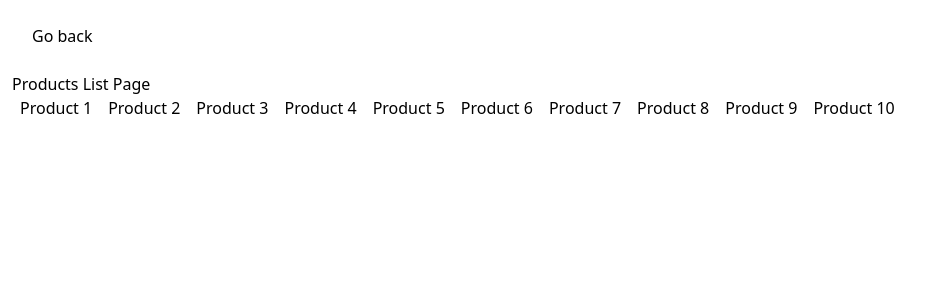
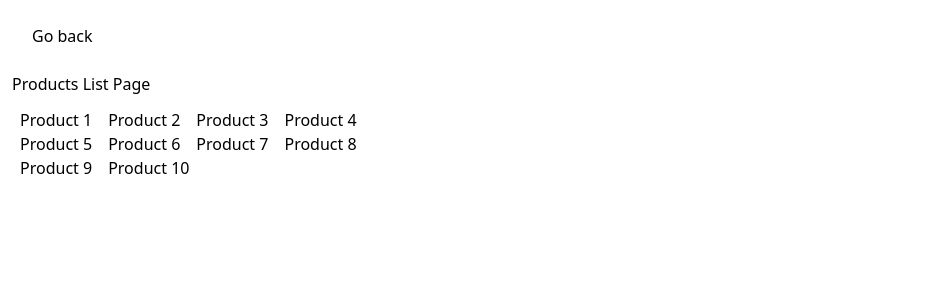
Before and after one commit to leumanuel12/hellonextapp, a Next.js app: page /product in a window 1280 px wide. Shown: the top 300 px of the page, without its empty margins (0-944 px from the left). Built offline with nearby package versions, Linux system fonts and the light colour scheme.

Commit message:
implemented router.push which is similar to useNavigate in react

```diff
--- a/src/pages/product/[productId]/index.js
+++ b/src/pages/product/[productId]/index.js
@@ -6,6 +6,11 @@ export default function ProductDetails() {
   const { productId } = router.query;
 
   console.log(productId);
+
+  function handleClick(){
+    alert('Order placed!');
+    router.push('/product'); //push is similar to useNavigate in react.
+  }
 
   return (
     <div className="m-3">
@@ -20,6 +25,11 @@ export default function ProductDetails() {
         </Link>
 
       <div>Product Details {productId}</div>
+
+      <button
+        className="mt-4 px-3 border border-gray-300 rounded-md"
+        onClick={() => handleClick() }
+        >Place order</button>
     </div>
   );
 }
--- a/src/pages/product/index.js
+++ b/src/pages/product/index.js
@@ -1,8 +1,7 @@
 import Link from "next/link";
 
 export default function ProductsList() {
-
-  const paths = [4,5,6,7,8,9,10]
+  const paths = [4, 5, 6, 7, 8, 9, 10];
 
   return (
     <div className="m-3">
@@ -14,26 +13,43 @@ export default function ProductsList() {
 
       <h2>Products List Page</h2>
 
+      <div className="max-w-sm inline-block mt-3">
+
+      <button>
         <Link className="p-2" href="/product/1">
           Product 1
         </Link>
+      </button>
+
+      <button>
         <Link className="p-2" href="/product/2">
           Product 2
         </Link>
+      </button>
 
+      <button>
         {/* note: "replace" Replace the current history state instead of adding a new url into the stack when you click the browser back button inside the "/product/3" page. */}
         <Link className="p-2" href="/product/3" replace>
           Product 3
         </Link>
+      </button>
 
-      {paths ? paths.map( (product) => {
-         return <Link className="p-2" href={`/product/${product}`}>
-            Product {product}
-          </Link>
-      } ) : null}
+      {paths
+        ? paths.map((product) => {
+            return (
+              <button>
+                <Link
+                  className="p-2"
+                  href={`/product/${product}`}
+                >
+                  Product {product}
+                </Link>
+              </button>
+            );
+          })
+        : null}
 
-
-
+</div>
     </div>
   );
 }
```
